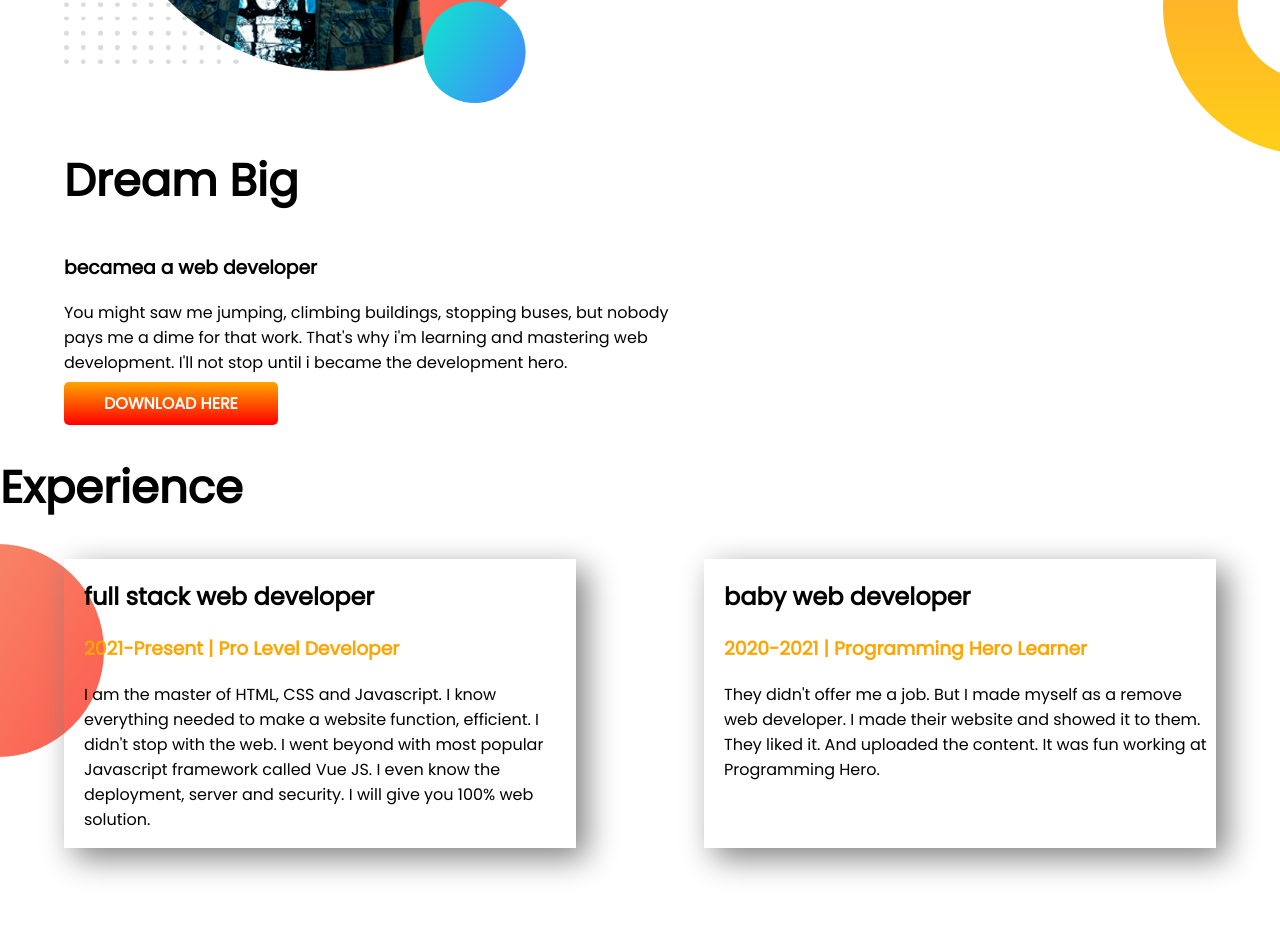
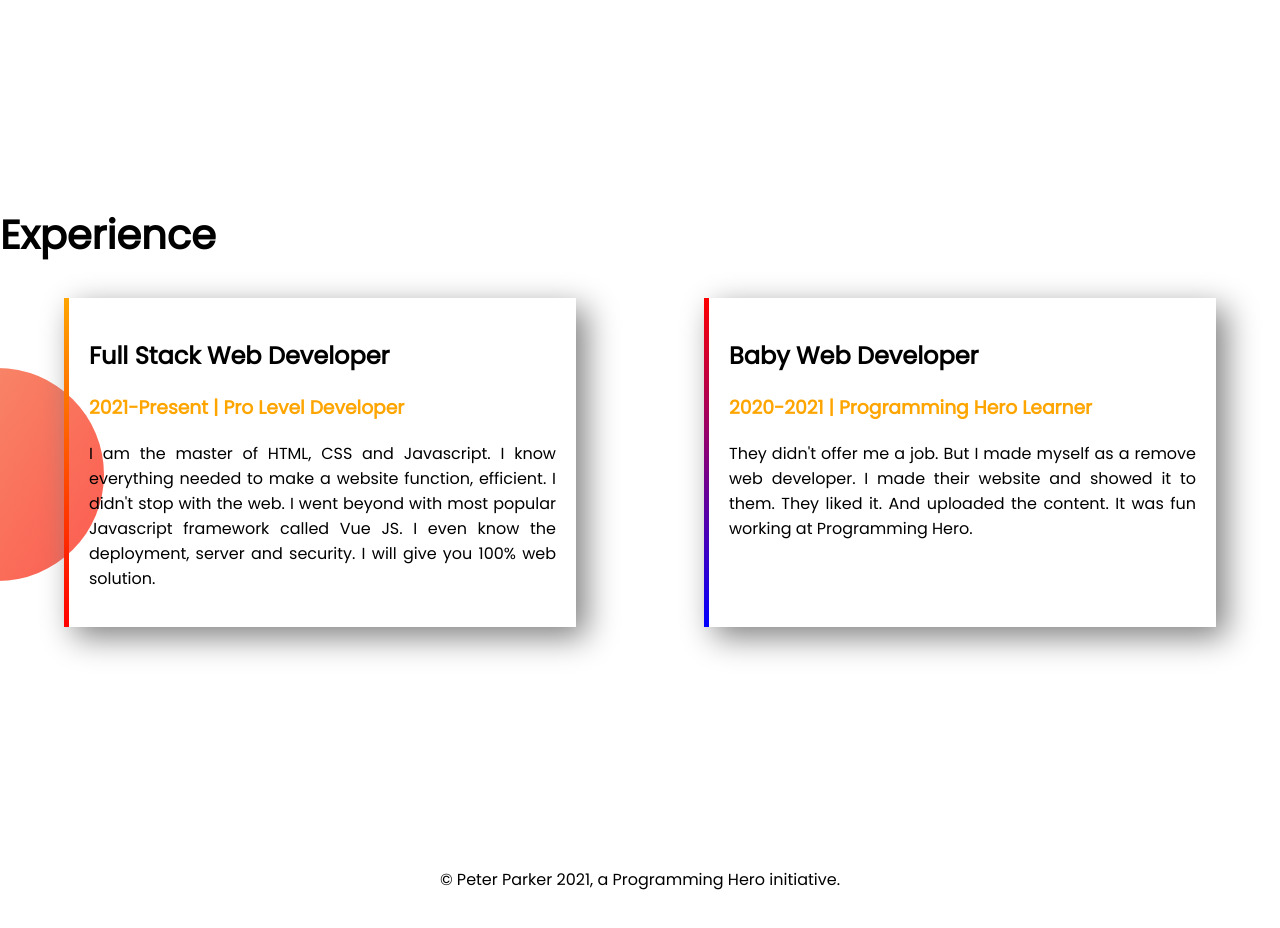
Before and after one commit to mahfujulhq/developer-portfolio, a plain HTML site: page index.html in a window 1280 px wide. Shown: the part 1060-1988 px from the top of the page. Drawn offline with Linux system fonts and the light colour scheme.

Commit message:
complete footer

```diff
--- a/index.html
+++ b/index.html
@@ -23,7 +23,7 @@
             <img src="resource/images/my-bg3.png" alt="">
         </div>
     </section>
-    <section class="dream-big">
+    <section class="dream-big flexible-container">
         <div class="half-width">
             <img src="resource/images/my-bg3.png" alt="">
         </div>
@@ -37,17 +37,20 @@
     <section class="experience-area">
         <h1>experience</h1>
         <div class="flexible-container">
-            <div class="experience-item">
+            <div id="pro-dev" class="experience-item">
                 <h2>full stack web developer</h2>
                 <h3 class="orange-color">2021-Present | Pro Level Developer</h3>
                 <p>I am the master of HTML, CSS and Javascript. I know everything needed to make a website function, efficient. I didn't stop with the web. I went beyond with most popular Javascript framework called Vue JS. I even know the deployment, server and security. I will give you 100% web solution.</p>
             </div>
-            <div class="experience-item">
+            <div id="baby-dev" class="experience-item">
                 <h2>baby web developer</h2>
                 <h3 class="orange-color">2020-2021 | Programming Hero Learner</h3>
                 <p>They didn't offer me a job. But I made myself as a remove web developer. I made their website and showed it to them. They liked it. And uploaded the content. It was fun working at Programming Hero.</p>
             </div>
         </div>
     </section>
+    <footer>
+        <p>© Peter Parker 2021, a Programming Hero initiative.</p>
+    </footer>
 </body>
 </html>
--- a/resource/css/style.css
+++ b/resource/css/style.css
@@ -3,7 +3,10 @@ body{
     margin: 0;
 }
 h1{
-    font-size: 45px;
+    font-size: 40px;
+    text-transform: capitalize;
+}
+h2{
     text-transform: capitalize;
 }
 .flexible-container{
@@ -20,13 +23,13 @@ h1{
 }
 .half-width{
     width: 50%;
-    padding-left: 5%;
+    padding: 0 5%;
 }
 .half-width img{
     width: 80%;
 }
 .hire-btn{
-    background-image: linear-gradient(orange,red);
+    background-image: linear-gradient(45deg, lightsalmon,tomato);
     text-decoration: none;
     font-weight: 700;
     color: #fff;
@@ -42,11 +45,28 @@ h1{
     background-image: url(bg/exp-bg.png);
     background-repeat: no-repeat;
     background-position: left;
+    padding: 50px 0;
 }
 .experience-item{
     width: 40%;
     margin-left: 5%;
     margin-right: 5%;
     box-shadow: 10px 10px 30px gray;
-    padding-left: 20px;
+    padding: 20px;
+    text-align: justify;
 }
+#pro-dev{
+    border-left: 5px solid;
+    border-image: linear-gradient(orange, red);
+    border-image-slice: 1;
+}
+#baby-dev{
+    border-left: 5px solid;
+    border-image: linear-gradient(red, blue);
+    border-image-slice: 1;
+}
+
+footer{
+    text-align: center;
+    margin: 40px 0;
+}
```
